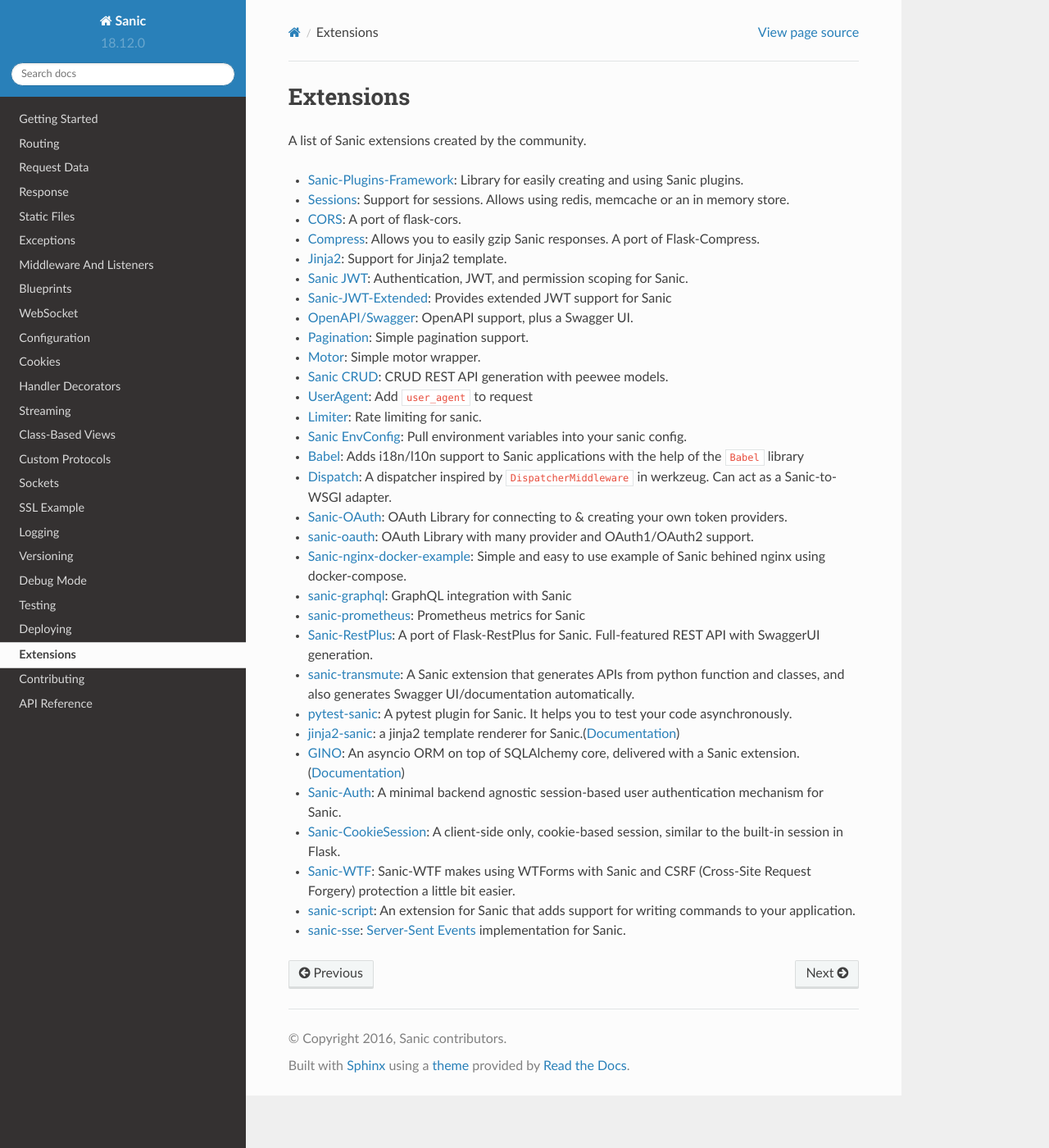
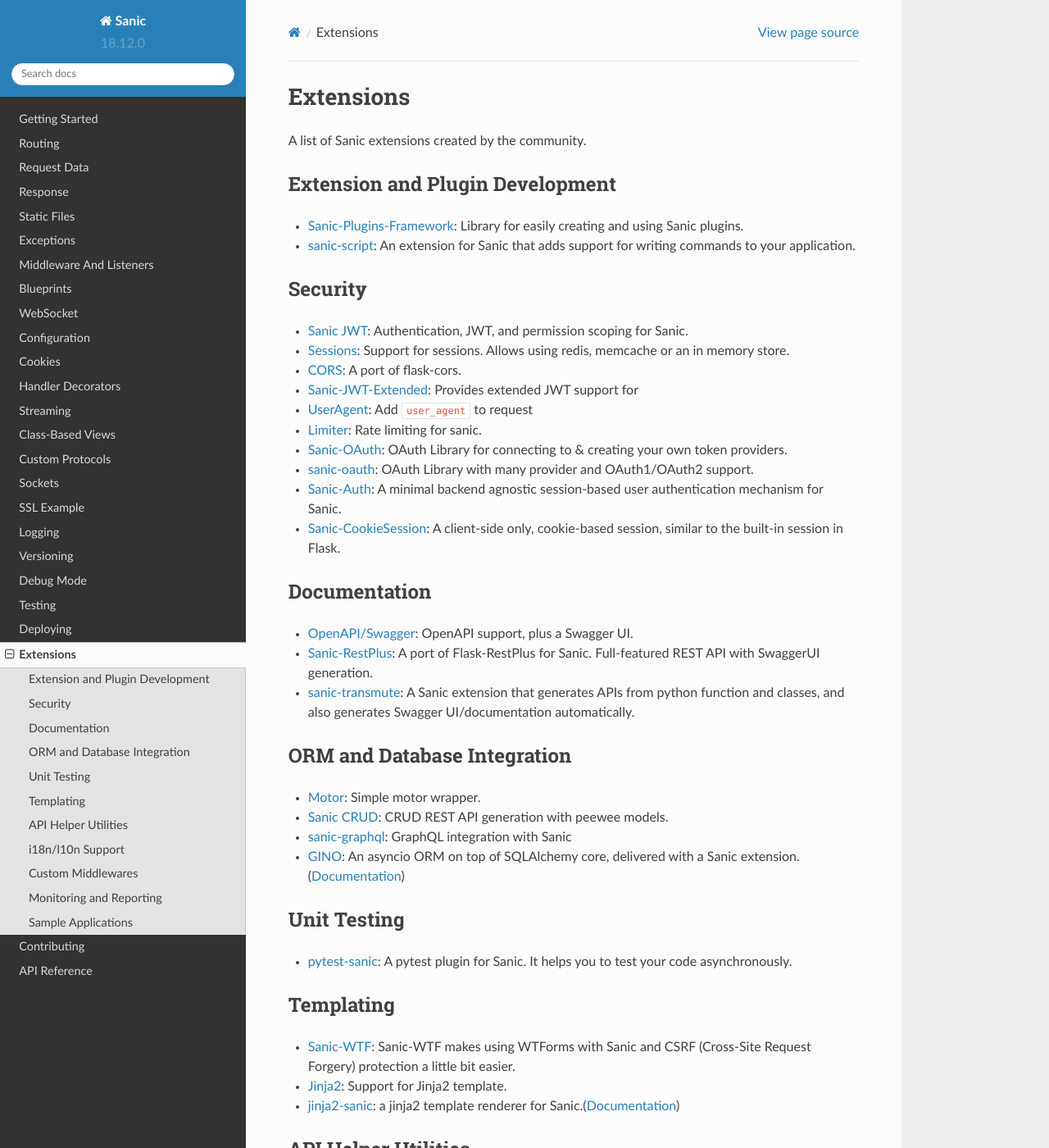
Before and after one commit to sanic-org/sanic, a Sphinx documentation site: the page built from docs/sanic/extensions.md, in a window 1280 px wide and 1400 px high. Shown: the whole window at 82% size. Built offline with Sphinx 7.4.7 and the Read the Docs theme 2.0.0, drawn with Linux system fonts in a browser that asks for light colours; some of the changed text lies outside the part shown.

Commit message:
categorize the sanic extensions list
Signed-off-by: Harsha Narayana <harsha2k4@gmail.com>

```diff
--- a/docs/sanic/extensions.md
+++ b/docs/sanic/extensions.md
@@ -1,36 +1,69 @@
 # Extensions
 
 A list of Sanic extensions created by the community.
+
+
+## Extension and Plugin Development
+
 - [Sanic-Plugins-Framework](https://github.com/ashleysommer/sanicpluginsframework): Library for easily creating and using Sanic plugins.
-- [Sessions](https://github.com/subyraman/sanic_session): Support for sessions.
-  Allows using redis, memcache or an in memory store.
+- [sanic-script](https://github.com/tim2anna/sanic-script): An extension for Sanic that adds support for writing commands to your application.
+
+## Security
+
+- [Sanic JWT](https://github.com/ahopkins/sanic-jwt): Authentication, JWT, and permission scoping for Sanic.
+- [Sessions](https://github.com/subyraman/sanic_session): Support for sessions. Allows using redis, memcache or an in memory store.
 - [CORS](https://github.com/ashleysommer/sanic-cors): A port of flask-cors.
-- [Compress](https://github.com/subyraman/sanic_compress): Allows you to easily gzip Sanic responses. A port of Flask-Compress.
-- [Jinja2](https://github.com/lixxu/sanic-jinja2): Support for Jinja2 template.
-- [Sanic JWT](https://github.com/ahopkins/sanic-jwt): Authentication, JWT, and permission scoping for Sanic.
-- [Sanic-JWT-Extended](https://github.com/devArtoria/Sanic-JWT-Extended): Provides extended JWT support for Sanic
+- [Sanic-JWT-Extended](https://github.com/devArtoria/Sanic-JWT-Extended): Provides extended JWT support for
+- [UserAgent](https://github.com/lixxu/sanic-useragent): Add `user_agent` to request
+- [Limiter](https://github.com/bohea/sanic-limiter): Rate limiting for sanic.
+- [Sanic-OAuth](https://github.com/Sniedes722/Sanic-OAuth): OAuth Library for connecting to & creating your own token providers.
+- [sanic-oauth](https://gitlab.com/SirEdvin/sanic-oauth): OAuth Library with many provider and OAuth1/OAuth2 support.
+- [Sanic-Auth](https://github.com/pyx/sanic-auth): A minimal backend agnostic session-based user authentication mechanism for Sanic.
+- [Sanic-CookieSession](https://github.com/pyx/sanic-cookiesession): A client-side only, cookie-based session, similar to the built-in session in Flask.
+
+## Documentation
+
 - [OpenAPI/Swagger](https://github.com/channelcat/sanic-openapi): OpenAPI support, plus a Swagger UI.
-- [Pagination](https://github.com/lixxu/python-paginate): Simple pagination support.
+- [Sanic-RestPlus](https://github.com/ashleysommer/sanic-restplus): A port of Flask-RestPlus for Sanic. Full-featured REST API with SwaggerUI generation.
+- [sanic-transmute](https://github.com/yunstanford/sanic-transmute): A Sanic extension that generates APIs from python function and classes, and also generates Swagger UI/documentation automatically.
+
+## ORM and Database Integration
+
 - [Motor](https://github.com/lixxu/sanic-motor): Simple motor wrapper.
 - [Sanic CRUD](https://github.com/Typhon66/sanic_crud): CRUD REST API generation with peewee models.
-- [UserAgent](https://github.com/lixxu/sanic-useragent): Add `user_agent` to request
-- [Limiter](https://github.com/bohea/sanic-limiter): Rate limiting for sanic.
+- [sanic-graphql](https://github.com/graphql-python/sanic-graphql): GraphQL integration with Sanic
+- [GINO](https://github.com/fantix/gino): An asyncio ORM on top of SQLAlchemy core, delivered with a Sanic extension. ([Documentation](https://python-gino.readthedocs.io/))
+
+## Unit Testing
+
+- [pytest-sanic](https://github.com/yunstanford/pytest-sanic): A pytest plugin for Sanic. It helps you to test your code asynchronously.
+
+## Templating
+
+- [Sanic-WTF](https://github.com/pyx/sanic-wtf): Sanic-WTF makes using WTForms with Sanic and CSRF (Cross-Site Request Forgery) protection a little bit easier.
+- [Jinja2](https://github.com/lixxu/sanic-jinja2): Support for Jinja2 template.
+- [jinja2-sanic](https://github.com/yunstanford/jinja2-sanic): a jinja2 template renderer for Sanic.([Documentation](http://jinja2-sanic.readthedocs.io/en/latest/))
+
+
+## API Helper Utilities
+
+- [sanic-sse](https://github.com/inn0kenty/sanic_sse): [Server-Sent Events](https://en.wikipedia.org/wiki/Server-sent_events) implementation for Sanic.
+- [Compress](https://github.com/subyraman/sanic_compress): Allows you to easily gzip Sanic responses. A port of Flask-Compress.
+- [Pagination](https://github.com/lixxu/python-paginate): Simple pagination support.
 - [Sanic EnvConfig](https://github.com/jamesstidard/sanic-envconfig): Pull environment variables into your sanic config.
-- [Babel](https://github.com/lixxu/sanic-babel): Adds i18n/l10n support to Sanic applications with the help of the
-`Babel` library
+
+## i18n/l10n Support
+- [Babel](https://github.com/lixxu/sanic-babel): Adds i18n/l10n support to Sanic applications with the help of the `Babel` library
+
+## Custom Middlewares
+
 - [Dispatch](https://github.com/ashleysommer/sanic-dispatcher): A dispatcher inspired by `DispatcherMiddleware` in werkzeug. Can act as a Sanic-to-WSGI adapter.
-- [Sanic-OAuth](https://github.com/Sniedes722/Sanic-OAuth): OAuth Library for connecting to & creating your own token providers.
-- [sanic-oauth](https://gitlab.com/SirEdvin/sanic-oauth): OAuth Library with many provider and OAuth1/OAuth2 support.
+
+## Monitoring and Reporting
+
+- [sanic-prometheus](https://github.com/dkruchinin/sanic-prometheus): Prometheus metrics for Sanic
+
+
+## Sample Applications
+
 - [Sanic-nginx-docker-example](https://github.com/itielshwartz/sanic-nginx-docker-example): Simple and easy to use example of Sanic behined nginx using docker-compose.
-- [sanic-graphql](https://github.com/graphql-python/sanic-graphql): GraphQL integration with Sanic
-- [sanic-prometheus](https://github.com/dkruchinin/sanic-prometheus): Prometheus metrics for Sanic
-- [Sanic-RestPlus](https://github.com/ashleysommer/sanic-restplus): A port of Flask-RestPlus for Sanic. Full-featured REST API with SwaggerUI generation.
-- [sanic-transmute](https://github.com/yunstanford/sanic-transmute): A Sanic extension that generates APIs from python function and classes, and also generates Swagger UI/documentation automatically.
-- [pytest-sanic](https://github.com/yunstanford/pytest-sanic): A pytest plugin for Sanic. It helps you to test your code asynchronously.
-- [jinja2-sanic](https://github.com/yunstanford/jinja2-sanic): a jinja2 template renderer for Sanic.([Documentation](http://jinja2-sanic.readthedocs.io/en/latest/))
-- [GINO](https://github.com/fantix/gino): An asyncio ORM on top of SQLAlchemy core, delivered with a Sanic extension. ([Documentation](https://python-gino.readthedocs.io/))
-- [Sanic-Auth](https://github.com/pyx/sanic-auth): A minimal backend agnostic session-based user authentication mechanism for Sanic.
-- [Sanic-CookieSession](https://github.com/pyx/sanic-cookiesession): A client-side only, cookie-based session, similar to the built-in session in Flask.
-- [Sanic-WTF](https://github.com/pyx/sanic-wtf): Sanic-WTF makes using WTForms with Sanic and CSRF (Cross-Site Request Forgery) protection a little bit easier.
-- [sanic-script](https://github.com/tim2anna/sanic-script): An extension for Sanic that adds support for writing commands to your application.
-- [sanic-sse](https://github.com/inn0kenty/sanic_sse): [Server-Sent Events](https://en.wikipedia.org/wiki/Server-sent_events) implementation for Sanic.
```
